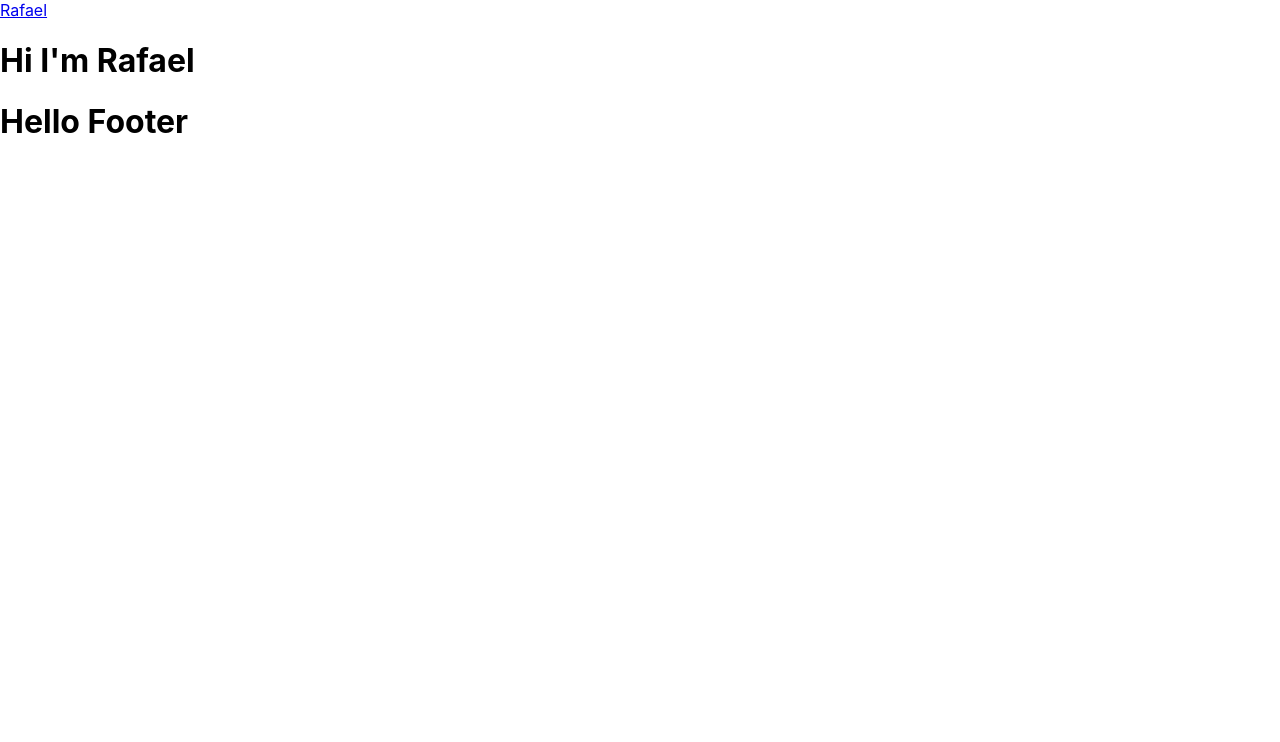
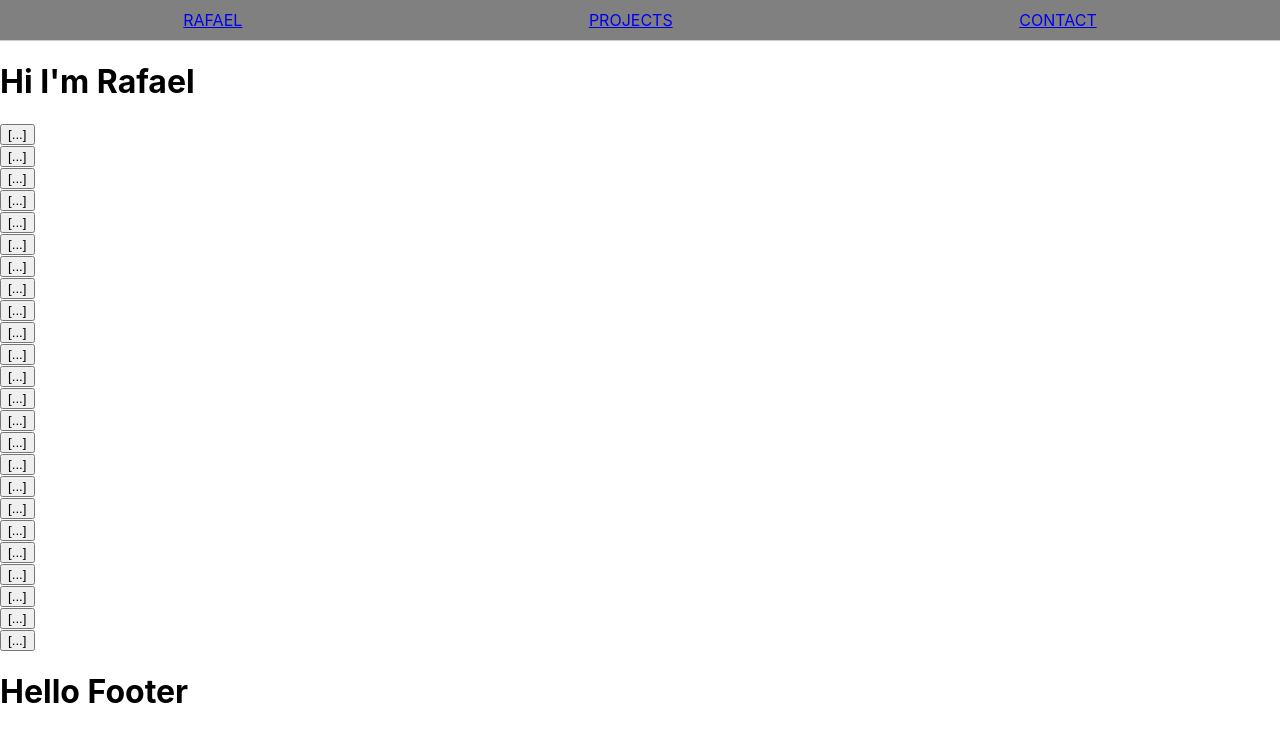
Before and after one commit to yasis12/portfolio-rafael, a React (Create React App) app: page / in a window 1280 px wide. Shown: the top 742 px of the page. Built offline with nearby package versions, Linux system fonts and the light colour scheme.

Commit message:
Worked on Nav bar and Landing page

```diff
--- a/src/components/LandingPage/LandingPage.jsx
+++ b/src/components/LandingPage/LandingPage.jsx
@@ -1,9 +1,100 @@
 import './LandingPage.css'
 
 function LandingPage() {
+
+  const submitButton = () => {
+    alert('COMPLETED');
+  }
+
   return (
     <>
-      <h1>Hi I'm Rafael</h1>
+    <div className='LandingPage'>
+      <div id='landingPageTitle'>
+        <h1>Hi I'm Rafael</h1>
+      </div>
+      <div id='button-card'>
+        <form onSubmit={submitButton}>
+          <div id='button-row-top'>
+            <div id='button-top-one'>
+              <button>[...]</button>
+            </div>
+            <div id='button-top-two'>
+              <button>[...]</button>
+            </div>
+            <div id='button-top-three'>
+              <button>[...]</button>
+            </div>
+            <div id='button-top-four'>
+              <button>[...]</button>
+            </div>
+            <div id='button-top-five'>
+              <button>[...]</button>
+            </div>
+            <div id='button-top-six'>
+              <button>[...]</button>
+            </div>
+            <div id='button-top-seven'>
+              <button>[...]</button>
+            </div>
+            <div id='button-top-eight'>
+              <button>[...]</button>
+            </div>
+          </div>
+          <div id='button-row-middle'>
+            <div id='button-middle-one'>
+              <button>[...]</button>
+            </div>
+            <div id='button-middle-two'>
+              <button>[...]</button>
+            </div>
+            <div id='button-middle-three'>
+              <button>[...]</button>
+            </div>
+            <div id='button-middle-four'>
+              <button>[...]</button>
+            </div>
+            <div id='button-middle-five'>
+              <button>[...]</button>
+            </div>
+            <div id='button-middle-six'>
+              <button>[...]</button>
+            </div>
+            <div id='button-middle-seven'>
+              <button>[...]</button>
+            </div>
+            <div id='button-middle-eight'>
+              <button>[...]</button>
+            </div>
+          </div>
+          <div id='button-row-bottom'>
+            <div id='button-bottom-one'>
+              <button>[...]</button>
+            </div>
+            <div id='button-bottom-two'>
+              <button>[...]</button>
+            </div>
+            <div id='button-bottom-three'>
+              <button>[...]</button>
+            </div>
+            <div id='button-bottom-four'>
+              <button>[...]</button>
+            </div>
+            <div id='button-bottom-five'>
+              <button>[...]</button>
+            </div>
+            <div id='button-bottom-six'>
+              <button>[...]</button>
+            </div>
+            <div id='button-bottom-seven'>
+              <button>[...]</button>
+            </div>
+            <div id='button-bottom-eight'>
+              <button>[...]</button>
+            </div>
+          </div>
+        </form>
+      </div>
+    </div>
     </>
   );
 }
--- a/src/components/Nav/Nav.css
+++ b/src/components/Nav/Nav.css
@@ -0,0 +1,19 @@
+/* Nav.css */
+
+#NavBarLinks {
+    display: flex;
+    justify-content: space-around;
+    align-items: center;
+    padding: 10px;
+    border-bottom: 1px solid #ccc;
+    background-color: grey;
+  }
+
+  /* Style the links */
+  #NavBarLinks Link {
+    text-decoration: none;
+    color: black;
+    font-weight: bold;
+    font-size: 16px;
+    text-decoration: none;
+  }
--- a/src/components/Nav/Nav.jsx
+++ b/src/components/Nav/Nav.jsx
@@ -5,8 +5,11 @@ import { Link } from 'react-router-dom';
 function Nav() {
   return (
     <>
-    <Link to="/LandingPage">Rafael</Link>
-
+    <div id='NavBarLinks'>
+      <Link to="/">RAFAEL</Link>
+      <Link to="/Work">PROJECTS</Link>
+      <Link to="/Contact">CONTACT</Link>
+    </div>
     </>
   );
 }
```
